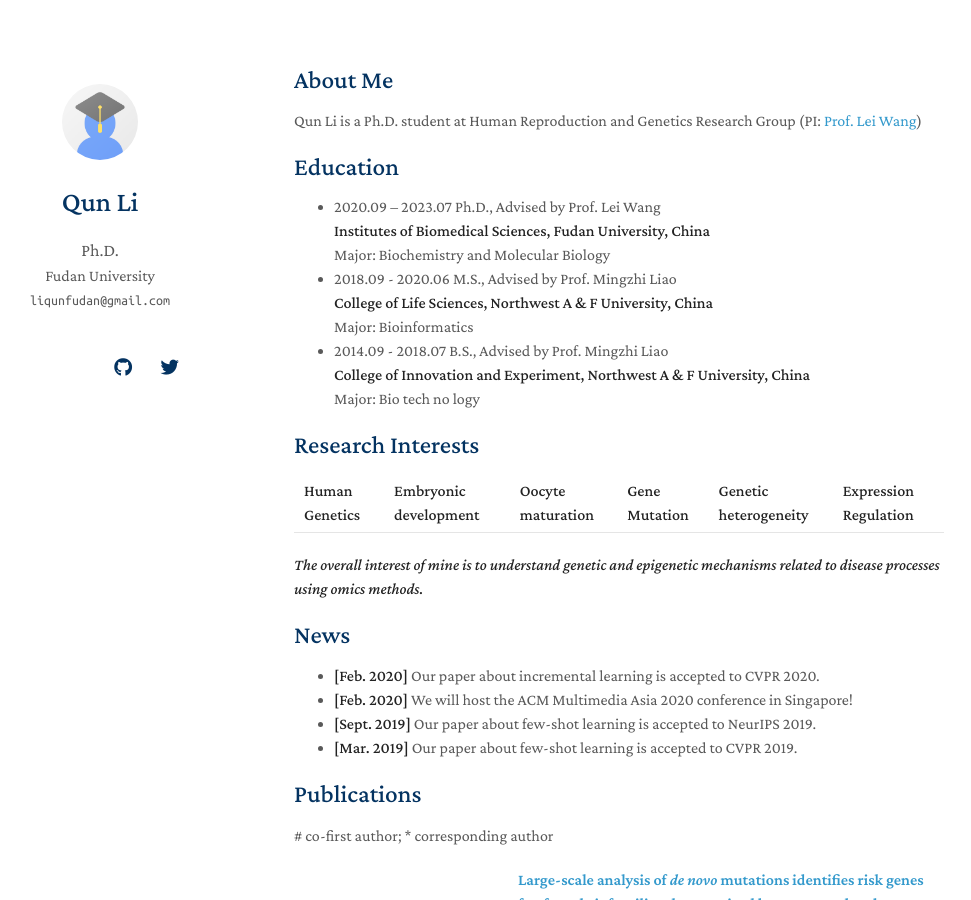
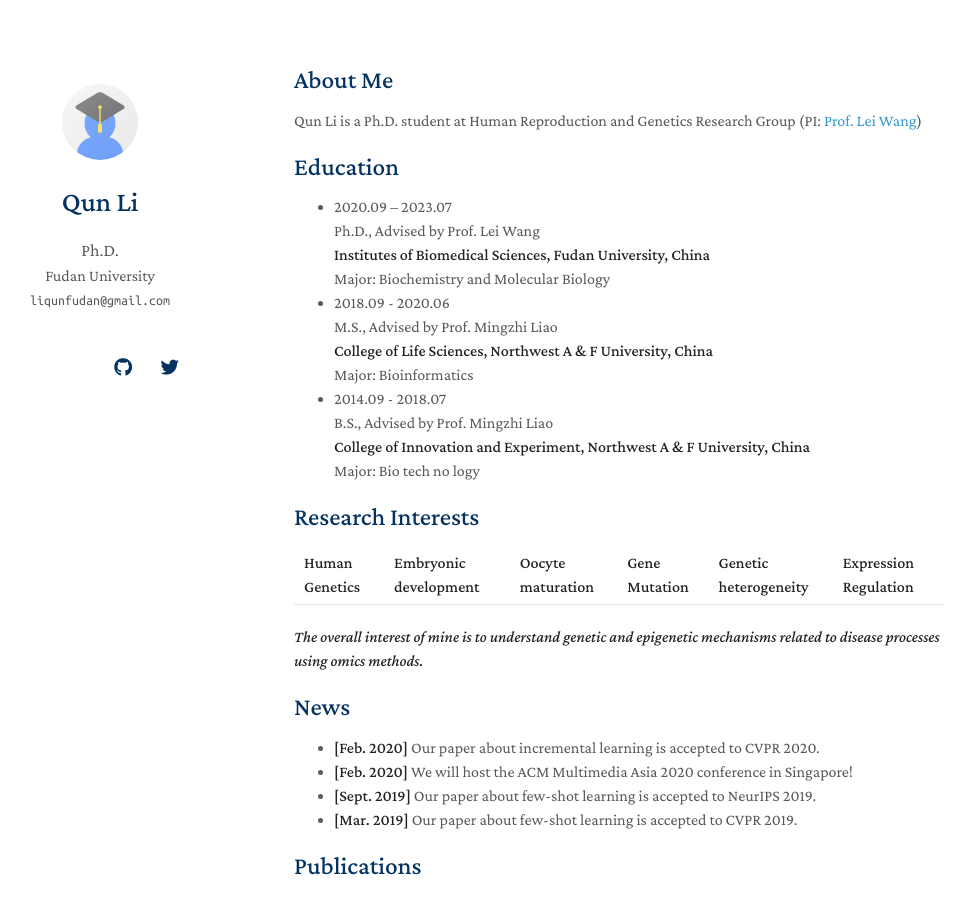
Before and after one commit to liqunbio/liqunbio.github.io, a Jekyll site: the page built from index.md, in a window 1280 px wide and 900 px high. Shown: the whole window, without its empty margins (176-1147 px from the left). Built offline with Jekyll 4.4.1, drawn with Linux system fonts in a browser that asks for light colours; nearby versions of some CDN libraries; a style sheet for code colours, icons or effects is not loaded; our own code applies the rules of GitHub Pages for plain Markdown files.

```diff
--- a/index.md
+++ b/index.md
@@ -7,13 +7,16 @@ layout: homepage
 Qun Li is a Ph.D. student at Human Reproduction and Genetics Research Group (PI: [Prof. Lei Wang](https://reprod-genet.fudan.edu.cn/ed/b3/c23195a454067/page.htm))
 
 ## Education
-- 2020.09 – 2023.07 Ph.D., Advised by Prof. Lei Wang <br>
+- 2020.09 – 2023.07 <br>
+Ph.D., Advised by Prof. Lei Wang <br>
 **Institutes of Biomedical Sciences, Fudan University, China** <br>
 Major: Biochemistry and Molecular Biology
-- 2018.09 - 2020.06 M.S., Advised by Prof. Mingzhi Liao <br>
+- 2018.09 - 2020.06 <br>
+M.S., Advised by Prof. Mingzhi Liao <br>
 **College of Life Sciences, Northwest A & F University, China** <br>
 Major: Bioinformatics
-- 2014.09 - 2018.07 B.S., Advised by Prof. Mingzhi Liao <br>
+- 2014.09 - 2018.07 <br>
+B.S., Advised by Prof. Mingzhi Liao <br>
 **College of Innovation and Experiment, Northwest A & F University, China** <br>
 Major: Bio tech no logy
 
```
